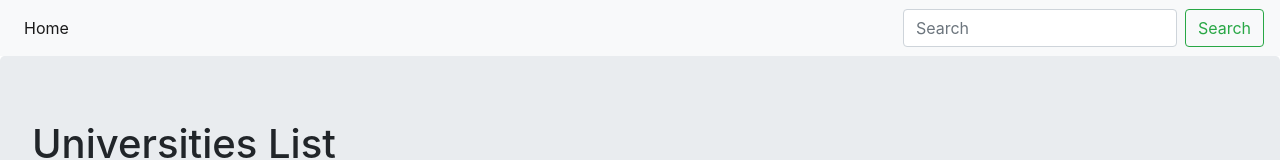
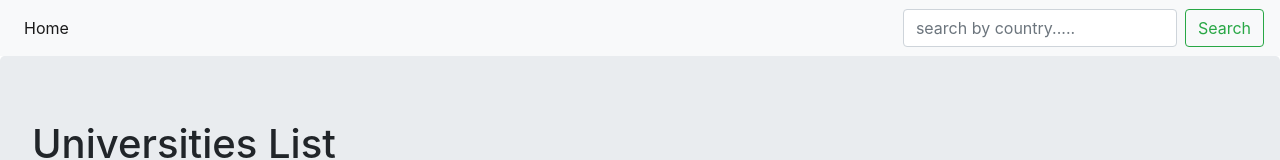
Before and after one commit to aditya-jnu/University_List, a plain HTML site: page index.html in a window 1280 px wide. Shown: the top 160 px of the page. Drawn offline with nearby package versions, Linux system fonts and the light colour scheme.

Commit message:
Updated index.html

```diff
--- a/index.html
+++ b/index.html
@@ -19,7 +19,7 @@
             </li>
           </ul>
           <form class="form-inline my-2 my-lg-0">
-            <input class="form-control mr-sm-2" type="search" placeholder="Search" aria-label="Search" id="myInput">
+            <input class="form-control mr-sm-2" type="search" placeholder="search by country....." aria-label="Search" id="myInput">
             <button class="btn btn-outline-success my-2 my-sm-0" type="submit" onclick="getValue(event)">Search</button>
           </form>
         </div>
```
Also changed, not shown: 1 other file.
